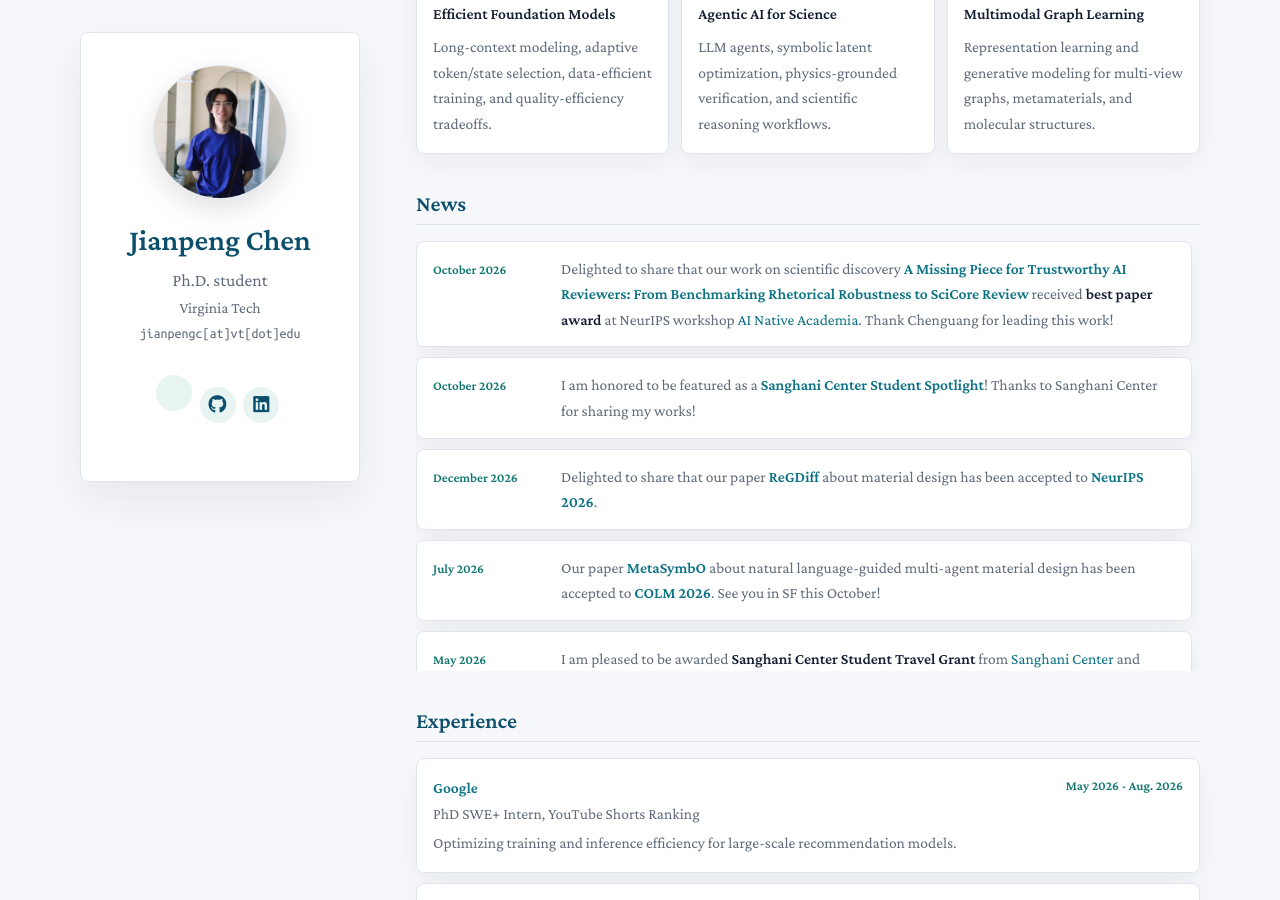
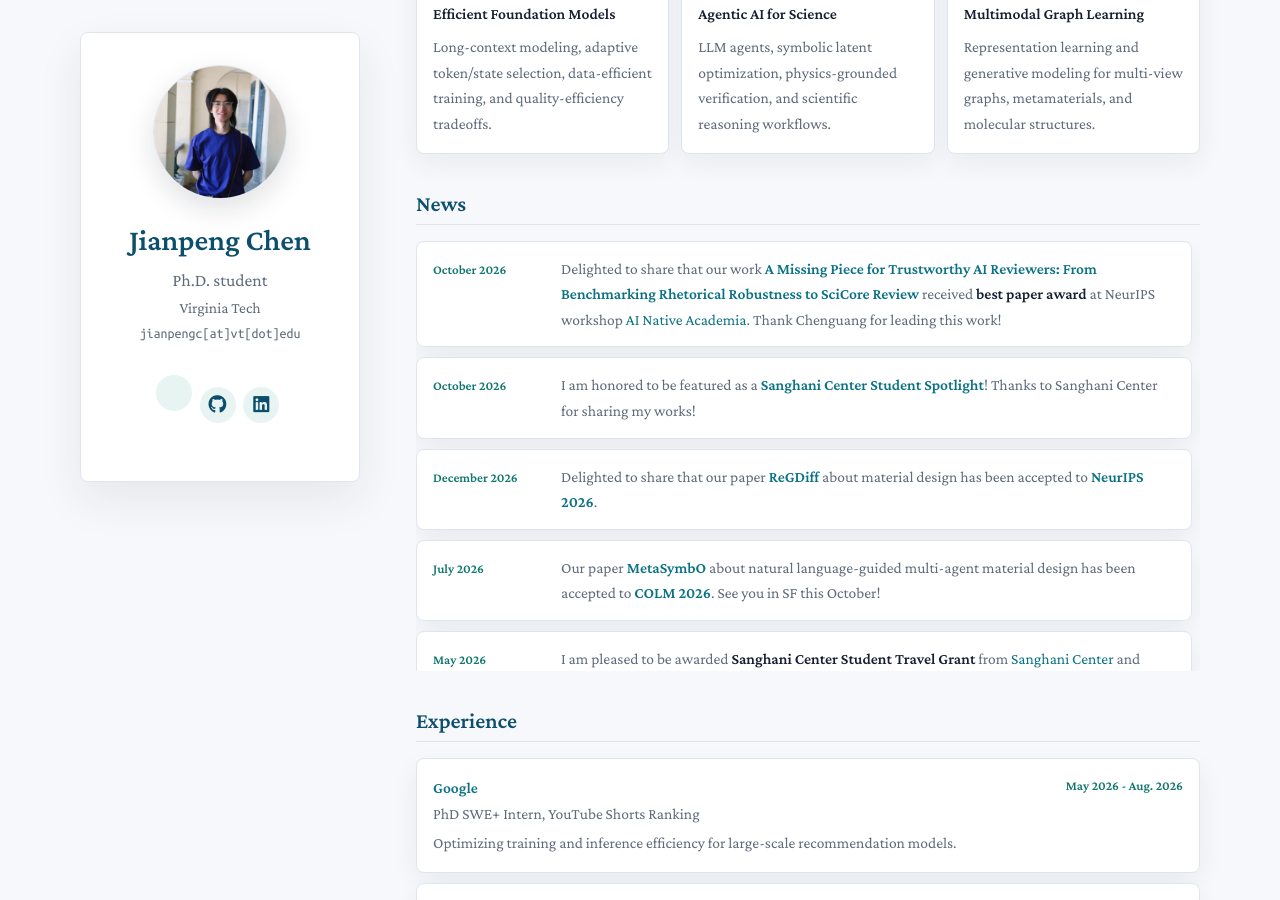
Before and after one commit to cjpcool/cjpcool.github.io, a Jekyll site: the page built from index.md, in a window 1280 px wide and 900 px high, scrolled down 316 px. Built offline with Jekyll 4.4.1, drawn with Linux system fonts in a browser that asks for light colours; a style sheet for code colours, icons or effects is not loaded; our own code applies the rules of GitHub Pages for plain Markdown files.

Commit message:
Fix formatting of news item text in news.yml

```diff
--- a/_data/news.yml
+++ b/_data/news.yml
@@ -2,7 +2,7 @@
 - date: 2026-10
   display_date: October 2026
   text: >-
-    Delighted to share that our work on scientific discovery **[A Missing Piece for Trustworthy AI Reviewers: From Benchmarking Rhetorical Robustness to SciCore Review](https://arxiv.org/pdf/2609.39027)** received **best paper award** at NeurIPS workshop [AI Native Academia](https://ai-native-academia.github.io/). Thank Chenguang for leading this work!
+    Delighted to share that our work **[A Missing Piece for Trustworthy AI Reviewers: From Benchmarking Rhetorical Robustness to SciCore Review](https://arxiv.org/pdf/2609.39027)** received **best paper award** at NeurIPS workshop [AI Native Academia](https://ai-native-academia.github.io/). Thank Chenguang for leading this work!
 
 
 - date: 2026-10
```
